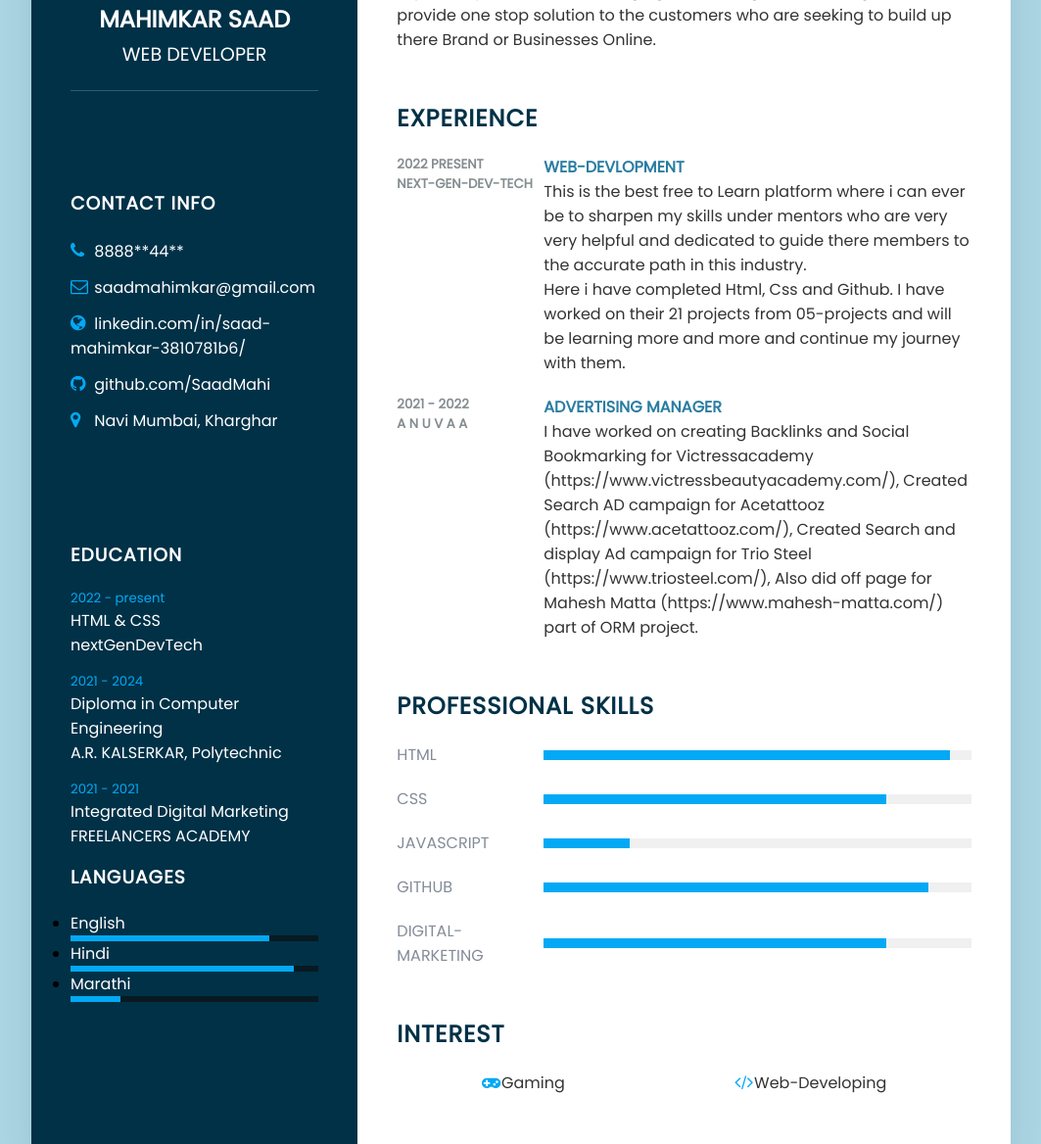
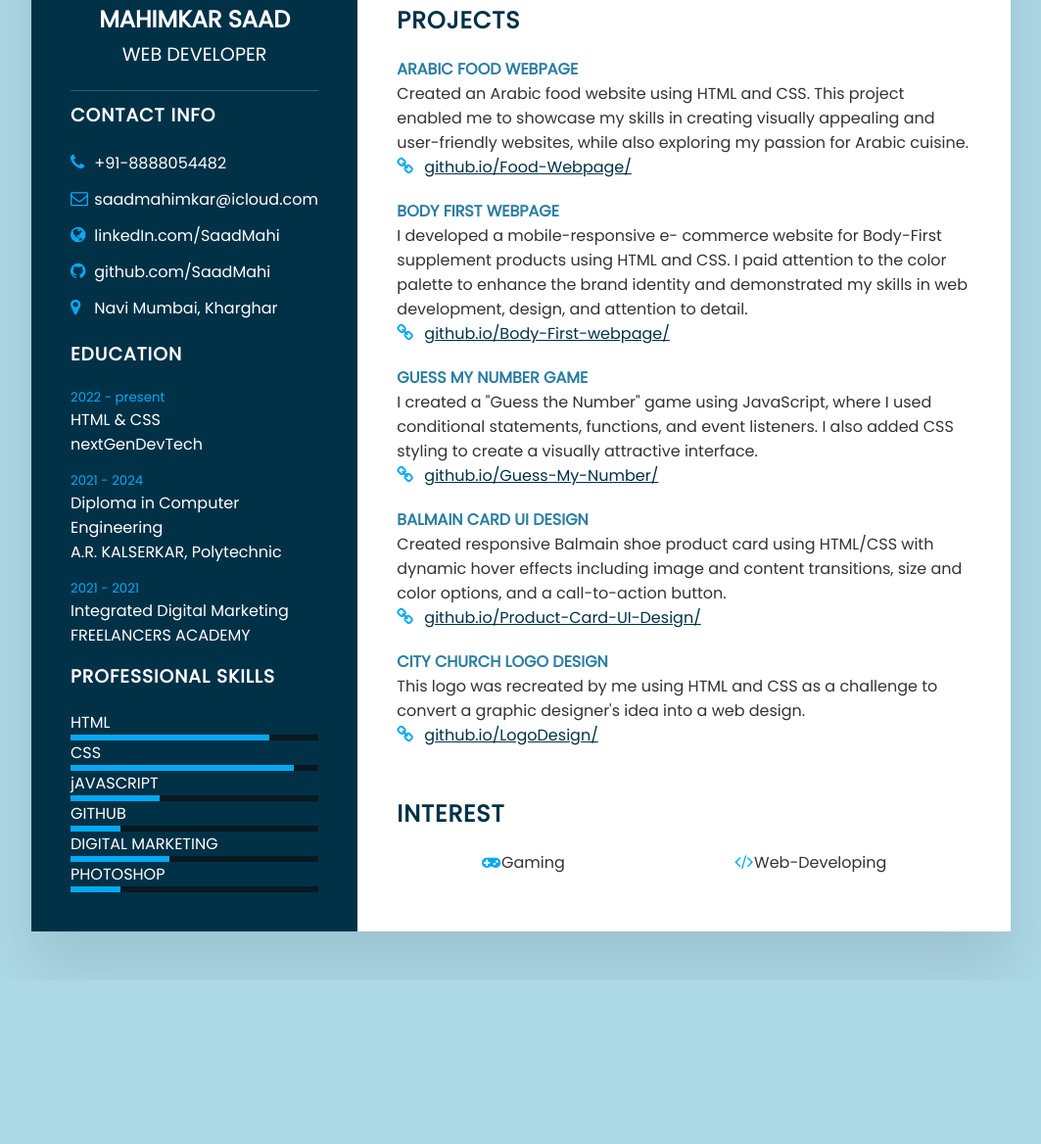
Before and after one commit to SaadMahi/19-Responsive-Resume-Website, a plain HTML site: page index.html in a window 1280 px wide. Shown: the part 307-1475 px from the top of the page at 98% size, without its empty margins (108-1171 px from the left). After the commit the page ends 1308 px from the top, so only its background shows below. Drawn offline with Linux system fonts and the light colour scheme.

Commit message:
resume-updated

```diff
--- a/index.html
+++ b/index.html
@@ -45,25 +45,27 @@
               <span class="icon"
                 ><i class="fa fa-phone" aria-hidden="true"></i
               ></span>
-              <span class="text">8888**44**</span>
+              <span class="text">+91-8888054482</span>
             </li>
             <li>
               <span class="icon"
                 ><i class="fa fa-envelope-o" aria-hidden="true"></i
               ></span>
-              <span class="text">saadmahimkar@gmail.com</span>
+              <span class="text">saadmahimkar@icloud.com</span>
             </li>
             <li>
               <span class="icon"
                 ><i class="fa fa-globe" aria-hidden="true"></i
               ></span>
-              <span class="text">linkedin.com/in/saad-mahimkar-3810781b6/</span>
+              <span> <a class="text" target="_blank" href="http://linkedin.com/in/saadmahi/">linkedIn.com/SaadMahi</a></span>
             </li>
             <li>
               <span class="icon"
-                ><i class="fa fa-github" aria-hidden="true"></i
-              ></span>
-              <span class="text">github.com/SaadMahi</span>
+              ><i class="fa fa-github" aria-hidden="true"></i
+            ></span>
+              <span> <a class="text" target="_blank" href="https://github.com/SaadMahi">github.com/SaadMahi</a></span>
+
+
             </li>
             <li>
               <span class="icon"
@@ -96,22 +98,40 @@
         </div>
 
         <div class="contactInfo-language">
-          <h3 class="title">Languages</h3>
+          <h3 class="title">Professional Skills</h3>
           <ul>
             <li>
-              <span class="text">English</span>
+              <span class="text">HTML</span>
               <span class="percent">
                 <div style="width: 80%"></div>
               </span>
             </li>
             <li>
-              <span class="text">Hindi</span>
+              <span class="text">CSS</span>
               <span class="percent">
                 <div style="width: 90%"></div>
               </span>
             </li>
             <li>
-              <span class="text">Marathi</span>
+              <span class="text">jAVASCRIPT</span>
+              <span class="percent">
+                <div style="width: 36%"></div>
+              </span>
+            </li>
+            <li>
+              <span class="text">GITHUB</span>
+              <span class="percent">
+                <div style="width: 20%"></div>
+              </span>
+            </li>
+            <li>
+              <span class="text">DIGITAL MARKETING</span>
+              <span class="percent">
+                <div style="width: 40%"></div>
+              </span>
+            </li>
+            <li>
+              <span class="text">PHOTOSHOP</span>
               <span class="percent">
                 <div style="width: 20%"></div>
               </span>
@@ -122,41 +142,98 @@
       <div class="right_side">
         <div class="about">
           <h2 class="title2">Profile</h2>
-          <p>
-            A creative and quick thinking individual with a bent towards communicating and building a relationship online. Well versed with digital marketing tools and strategies. Skilled at integrated marketing methodologies and can drive sales and increase brand awareness.
-            <br><br>Seeking a beginner role in Web-Devlopment industry to enhance and explore my technical knowledge gained at Digital-Marketing so i can provide one stop solution to the customers who are seeking to build up there Brand or Businesses Online.
+          <p class="profile-text">
+            As a passionate front-end developer, I possess extensive knowledge
+            in HTML and CSS and I am currently deepening my understanding of
+            JavaScript. I am highly motivated to become a React developer and
+            leverage my skills to develop engaging user interfaces and intuitive
+            web applications
+          </p>
         </div>
+
         <div class="about">
-          <h2 class="title2">Experience</h2>
+          <h2 class="title2">Projects</h2>
           <div class="box">
-            <div class="year_company">
+           <!--  <div class="year_company">
               <h5>2022 present</h5>
               <h5>next-Gen-Dev-Tech</h5>
-            </div>
+            </div> -->
             <div class="text">
-              <h4>Web-Devlopment</h4>
+              <h4>ARABIC FOOD WEBPAGE</h4>
               <p>
-                This is the best free to Learn platform where i can ever be to sharpen my skills under mentors
-                who are very very helpful and dedicated to guide there members to the accurate path in this industry.
-                <br> Here i have completed Html, Css and Github. I have worked on their 21 projects from 05-projects and will be learning more and more and continue my journey with them.
+                Created an Arabic food website using HTML and CSS. This project
+                enabled me to showcase my skills in creating visually appealing
+                and user-friendly websites, while also exploring my passion for
+                Arabic cuisine.
               </p>
+              <span><i class="fa fa-link" aria-hidden="true"></i><a target="_blank" href="https://saadmahi.github.io/25-Food-Webpage/">github.io/Food-Webpage/</a></span>
+
             </div>
           </div>
           <div class="box">
-            <div class="year_company">
-              <h5>2021 - 2022</h5>
-              <h5>A N U V A A</h5>
+<!--             <div class="year_company">
+              <h5>2022 present</h5>
+              <h5>next-Gen-Dev-Tech</h5>
+            </div> -->
+            <div class="text">
+              <h4>BODY FIRST WEBPAGE</h4>
+              <p>
+                I developed a mobile-responsive e- commerce website for
+                Body-First supplement products using HTML and CSS. I paid
+                attention to the color palette to enhance the brand identity and
+                demonstrated my skills in web development, design, and attention
+                to detail.
+              </p>
+              <span><i class="fa fa-link" aria-hidden="true"></i><a target="_blank" href="https://saadmahi.github.io/02-Body-First-webpage/">github.io/Body-First-webpage/</a></span>
             </div>
+
+          </div>
+          <div class="box">
+<!--             <div class="year_company">
+              <h5>2017 - 2018</h5>
+              <h5>Company Name</h5>
+            </div> -->
             <div class="text">
-              <h4>Advertising Manager</h4>
+              <h4>GUESS MY NUMBER GAME</h4>
               <p>
-                I have worked on creating Backlinks and Social Bookmarking for Victressacademy (https://www.victressbeautyacademy.com/),
-                Created Search AD campaign for Acetattooz (https://www.acetattooz.com/), Created Search and display Ad campaign for Trio Steel (https://www.triosteel.com/), Also did off page for Mahesh Matta (https://www.mahesh-matta.com/)
-                part of ORM project.
+                I created a "Guess the Number" game using JavaScript, where I
+                used conditional statements, functions, and event listeners. I
+                also added CSS styling to create a visually attractive
+                interface.
               </p>
+              <span><i class="fa fa-link" aria-hidden="true"></i><a target="_blank" href="https://saadmahi.github.io/47-Guess-My-Number/">github.io/Guess-My-Number/</a></span>
             </div>
           </div>
-        <!--  <div class="box">
+          <div class="box">
+         <!--    <div class="year_company">
+              <h5>2017 - 2018</h5>
+              <h5>Company Name</h5>
+            </div> -->
+            <div class="text">
+              <h4>BALMAIN CARD UI DESIGN</h4>
+              <p>
+                Created responsive Balmain shoe product card using HTML/CSS with
+                dynamic hover effects including image and content transitions,
+                size and color options, and a call-to-action button.
+              </p>
+              <span><i class="fa fa-link" aria-hidden="true"></i><a target="_blank" href="https://saadmahi.github.io/06-Product-Card-UI-Design/">github.io/Product-Card-UI-Design/</a></span>
+            </div>
+          </div>
+          <div class="box">
+          <!--   <div class="year_company">
+              <h5>2017 - 2018</h5>
+              <h5>Company Name</h5>
+            </div> -->
+            <div class="text">
+              <h4>CITY CHURCH LOGO DESIGN</h4>
+              <p>
+                This logo was recreated by me using HTML and CSS as a challenge
+                to convert a graphic designer's idea into a web design.
+              </p>
+              <span><i class="fa fa-link" aria-hidden="true"></i><a target="_blank" href="https://saadmahi.github.io/45-The-City-Church-LogoDesign/">github.io/LogoDesign/</a></span>
+            </div>
+          </div>
+          <!--  <div class="box">
             <div class="year_company">
               <h5>2017 - 2018</h5>
               <h5>Company Name</h5>
@@ -172,7 +249,7 @@
         </div>
 
         <div class="about skills">
-          <h2 class="title2">Professional Skills</h2>
+    <!--       <h2 class="title2">Professional Skills</h2>
           <div class="box">
             <h4>Html</h4>
             <div class="percent">
@@ -203,7 +280,7 @@
               <div style="width: 80%"></div>
             </div>
           </div>
-        </div>
+        </div> -->
 
         <div class="about interest">
           <h2 class="title2">Interest</h2>
--- a/style.css
+++ b/style.css
@@ -61,9 +61,9 @@ body {
   padding: 40px;
 }
 
-
 .text {
   color: #ffffff;
+  text-decoration: none;
 }
 
 .profileText {
@@ -115,7 +115,8 @@ body {
 }
 
 .contactInfo {
-  padding-top: 100px;
+  /* padding-top: 100px; */
+  padding-top: 10px;
 }
 
 .title {
@@ -146,7 +147,6 @@ body {
   font-size: 18px;
   color: var(--icons);
 }
-
 
 .contactInfo ul li span {
   color: #fff;
@@ -190,10 +190,18 @@ body {
   background: var(--lang-bar);
 }
 
+.contactInfo-language ul li {
+  list-style: none;
+}
+
 .container .right_side {
   position: relative;
   background: var(--right-side);
   padding: 40px;
+}
+
+.profile-text{
+  text-align: justify;
 }
 
 .about {
@@ -236,6 +244,21 @@ p {
   text-transform: uppercase;
   color: var(--role);
   font-size: 16px;
+}
+
+.text span i{
+  display: inline-block;
+  width: 20px;
+  font-size: 18px;
+  color: var(--icons);
+  margin-right: .50rem;
+}
+
+
+
+
+.text span a{
+  color: var(--left-side);
 }
 
 .skills .box {
```
